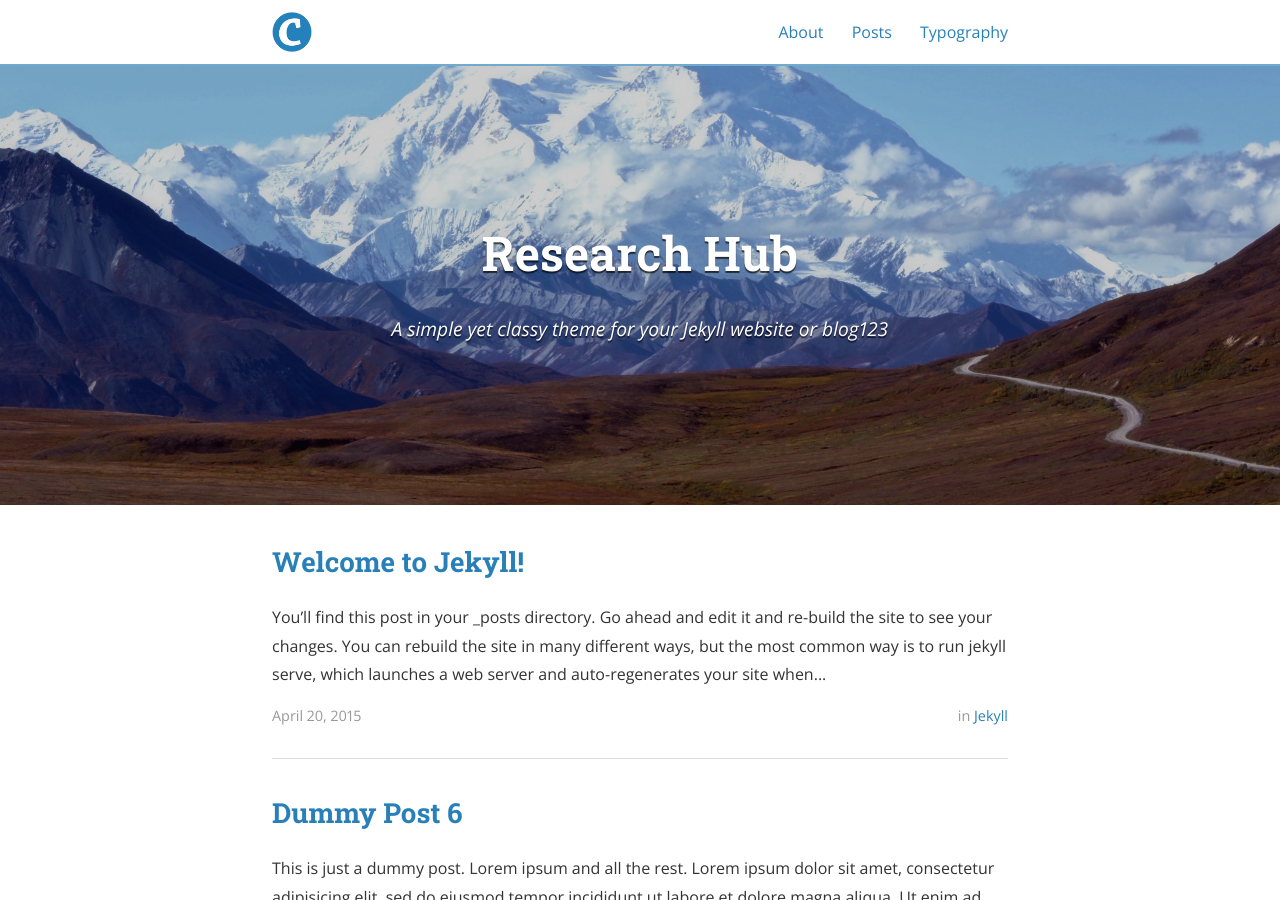
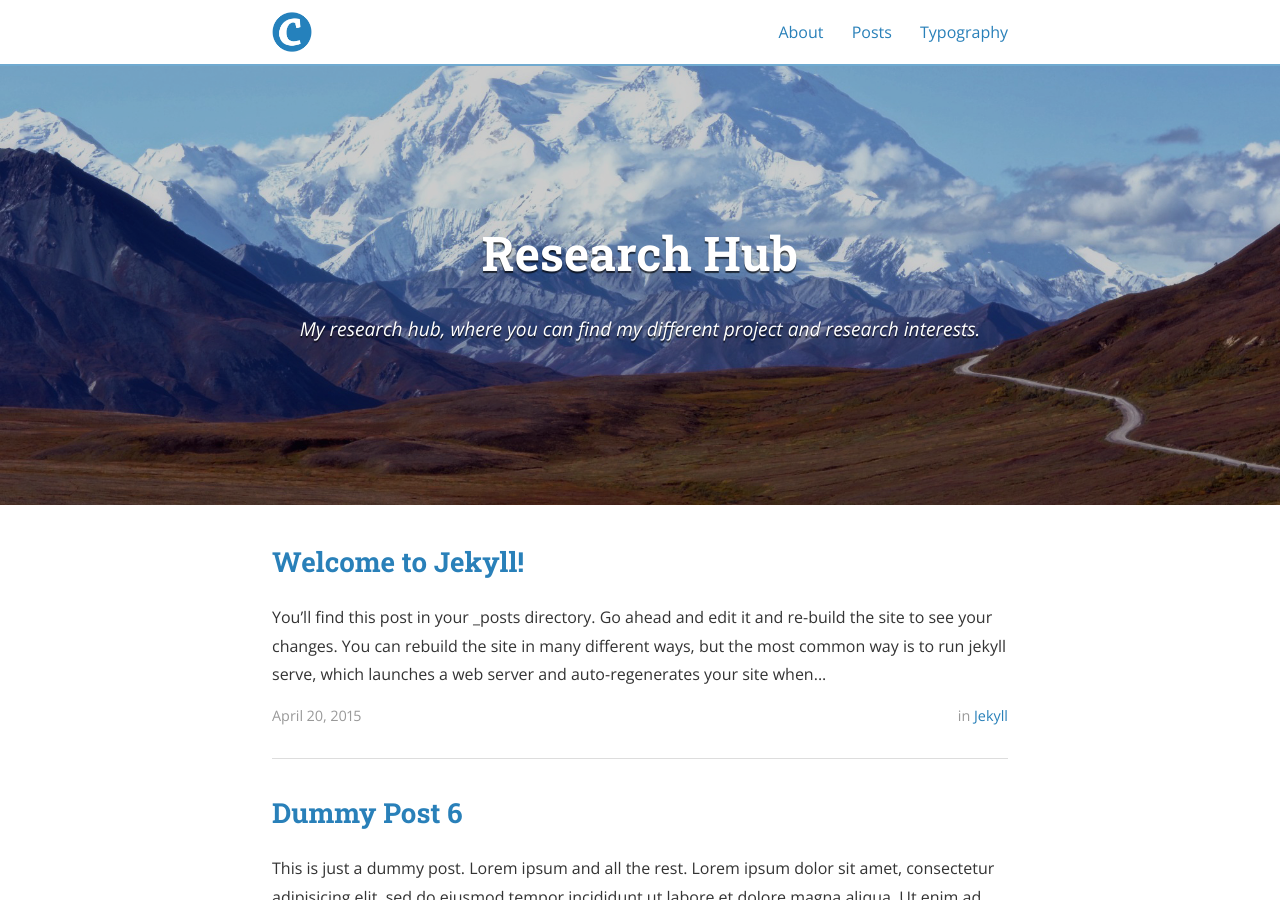
Before and after one commit to henrikboulund/henrikboulund.github.io, a Jekyll site: the page built from index.html, in a window 1280 px wide and 900 px high. Built offline with Jekyll 4.4.1, drawn with Linux system fonts in a browser that asks for light colours; nearby versions of some CDN libraries; the list of posts is cut into pages by our own code.

Commit message:
Changes to sub title.

```diff
--- a/_config.yml
+++ b/_config.yml
@@ -10,7 +10,7 @@ exclude:
 
 # Site settings
 title: Research Hub
-subtitle: A simple yet classy theme for your Jekyll website or blog123
+subtitle: My research hub, where you can find my different project and research interests.
 email: hbh@easv..dk
 name: Henrik Boulund
 description: >
```
